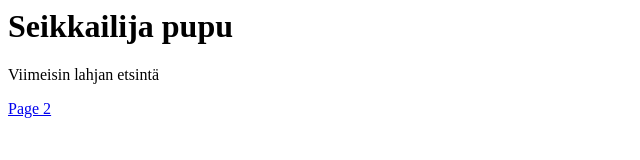
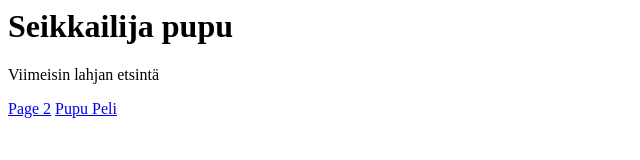
Before and after one commit to janimikael/seikkailijaPupu, a plain HTML site: page index.html in a window 1280 px wide. Shown: the full height of the page, 0-640 px from the left. Drawn offline with Linux system fonts and the light colour scheme.

Commit message:
pupupeli2

```diff
--- a/index.html
+++ b/index.html
@@ -1,3 +1,4 @@
 <h1>Seikkailija pupu</h1>
 <p>Viimeisin lahjan etsintä</p>
 <a href="page/index.html">Page 2</a>
+<a href="pupupeli/index.html">Pupu Peli</a>
```
